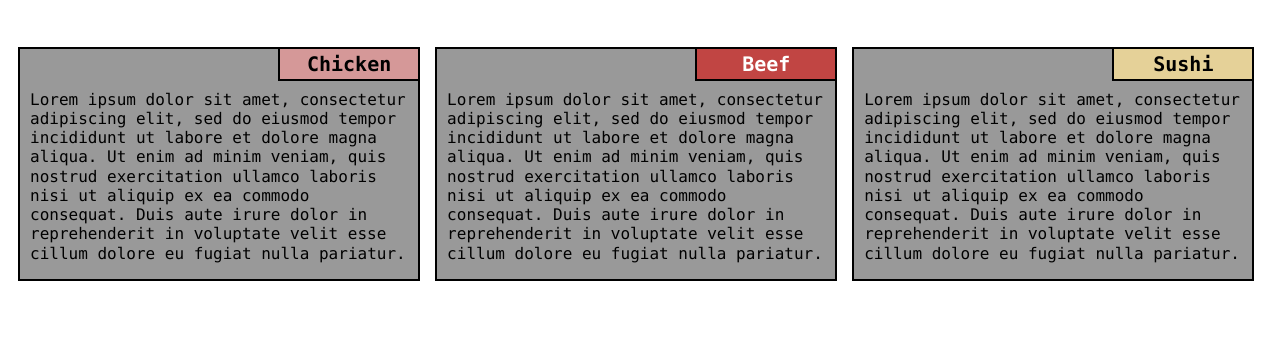
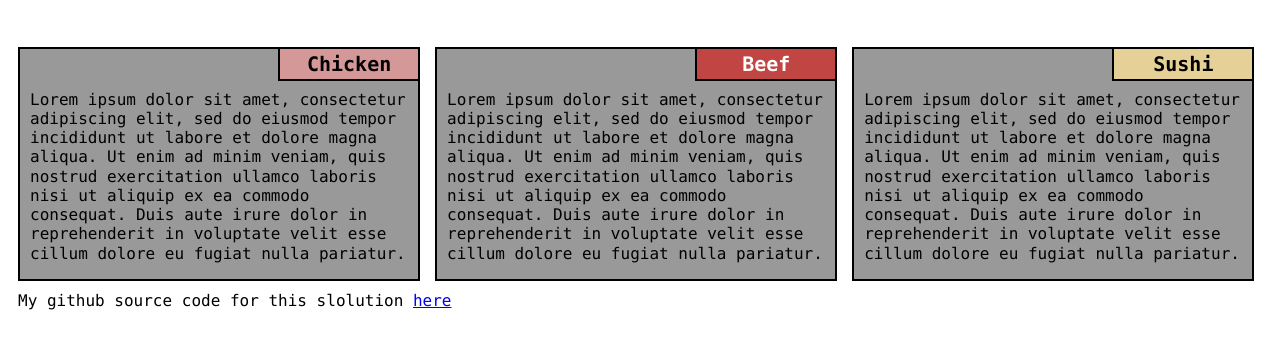
Before and after one commit to vi-ht/CSS_Course2, a plain HTML site: page module2_solution/index.html in a window 1280 px wide. Shown: the part 79-428 px from the top of the page. Drawn offline with Linux system fonts and the light colour scheme.

Commit message:
update link github

```diff
--- a/module2_solution/index.html
+++ b/module2_solution/index.html
@@ -28,5 +28,6 @@
                 </div>
             </div>
         </div>
+        <p>My github source code for this slolution <a href="https://github.com/vi-ht/CSS_Course2">here</a></p>
     </body>
 </html>
```
